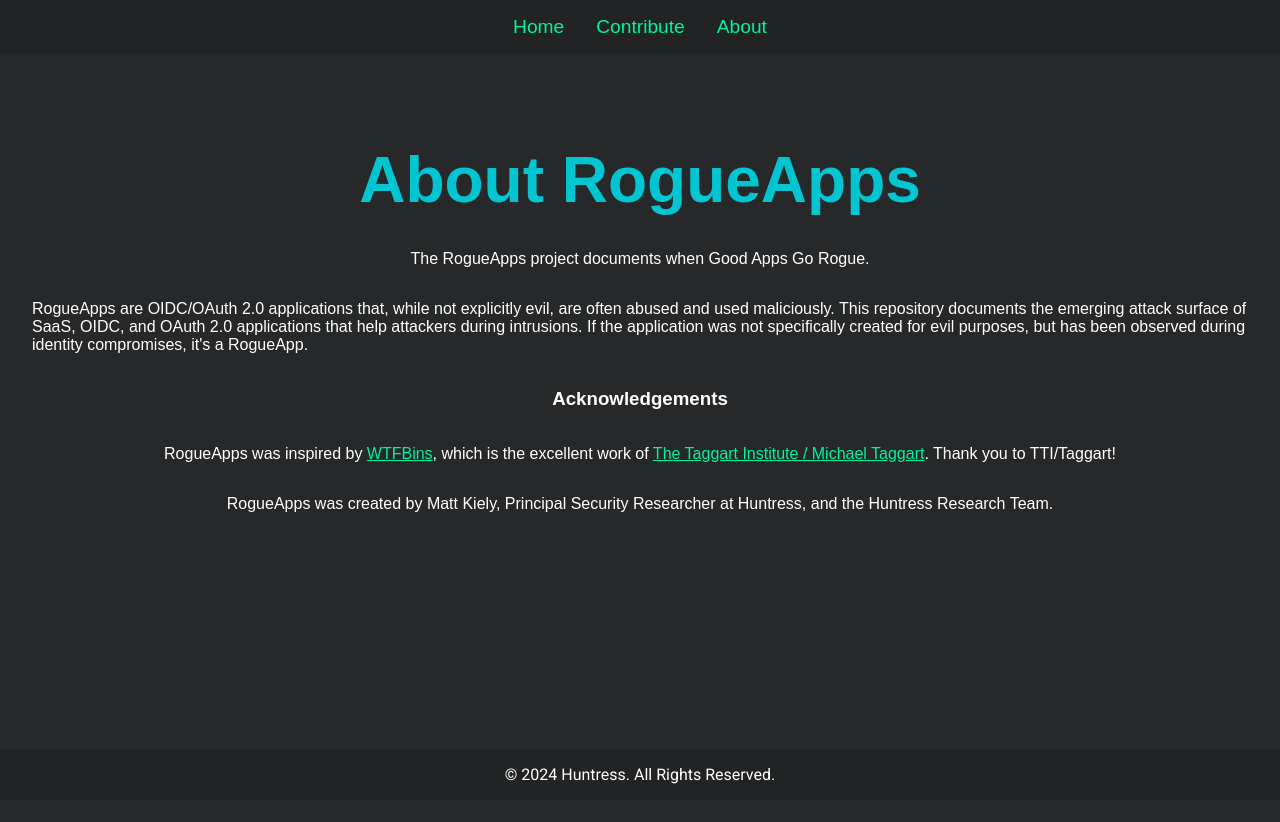
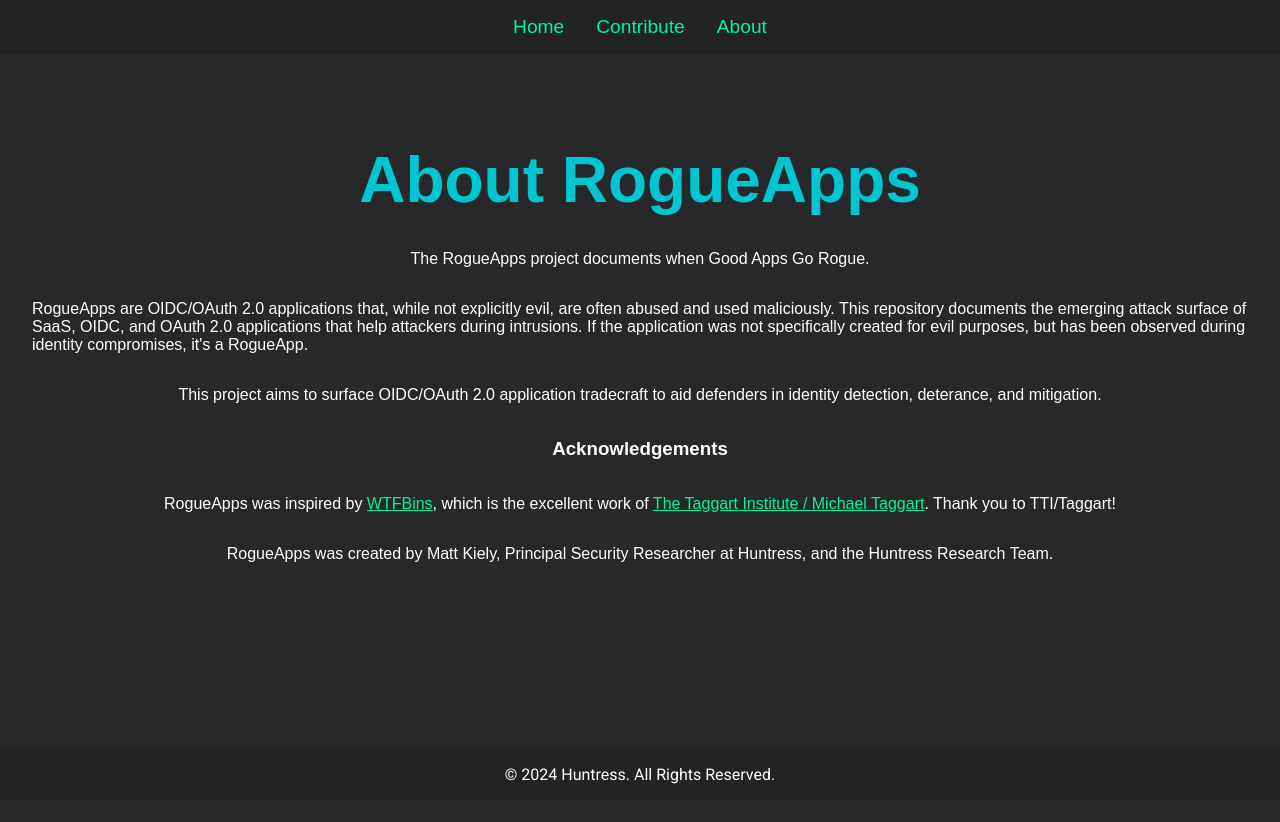
Before and after one commit to huntresslabs/rogueapps, a Next.js app: page /about in a window 1280 px wide. Shown: the top 822 px of the page. Built offline with nearby package versions, Linux system fonts and the light colour scheme; a web font is replaced by a local one.

Commit message:
about desctiption

```diff
--- a/app/about/page.tsx
+++ b/app/about/page.tsx
@@ -11,8 +11,7 @@
         <h1 className={styles.title}>About RogueApps</h1>
         <p>The RogueApps project documents when Good Apps Go Rogue.</p>
         <p>RogueApps are OIDC/OAuth 2.0 applications that, while not explicitly evil, are often abused and used maliciously. This repository documents the emerging attack surface of SaaS, OIDC, and OAuth 2.0 applications that help attackers during intrusions. If the application was not specifically created for evil purposes, but has been observed during identity compromises, it's a RogueApp.</p>
-
-
+        <p>This project aims to surface OIDC/OAuth 2.0 application tradecraft to aid defenders in identity detection, deterance, and mitigation.</p>
         <h3>Acknowledgements</h3>
         <p>RogueApps was inspired by <a href="https://wtfbins.wtf/">WTFBins</a>, which is the excellent work of <a href="https://taggartinstitute.org/">The Taggart Institute / Michael Taggart</a>. Thank you to TTI/Taggart!</p>
         <p>RogueApps was created by Matt Kiely, Principal Security Researcher at Huntress, and the Huntress Research Team.</p>
```
